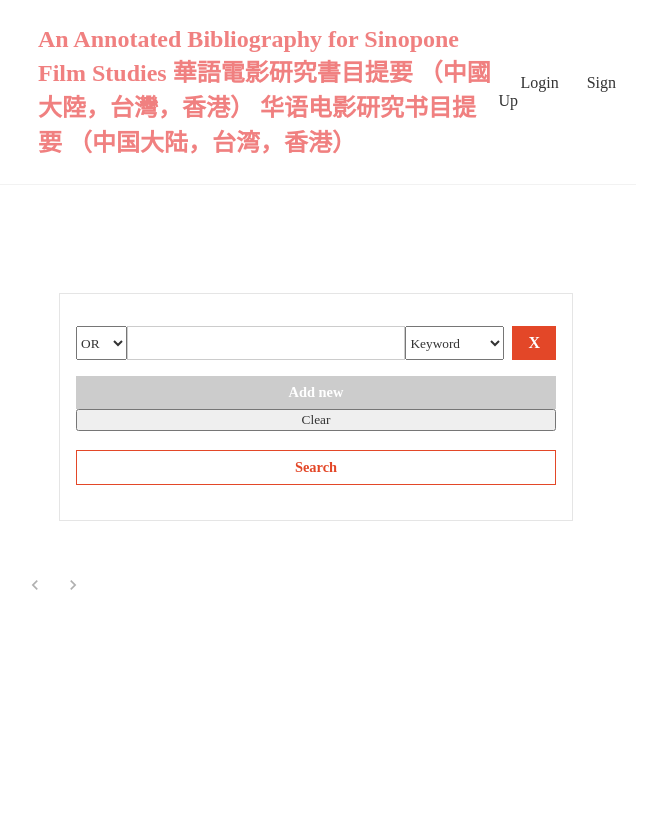
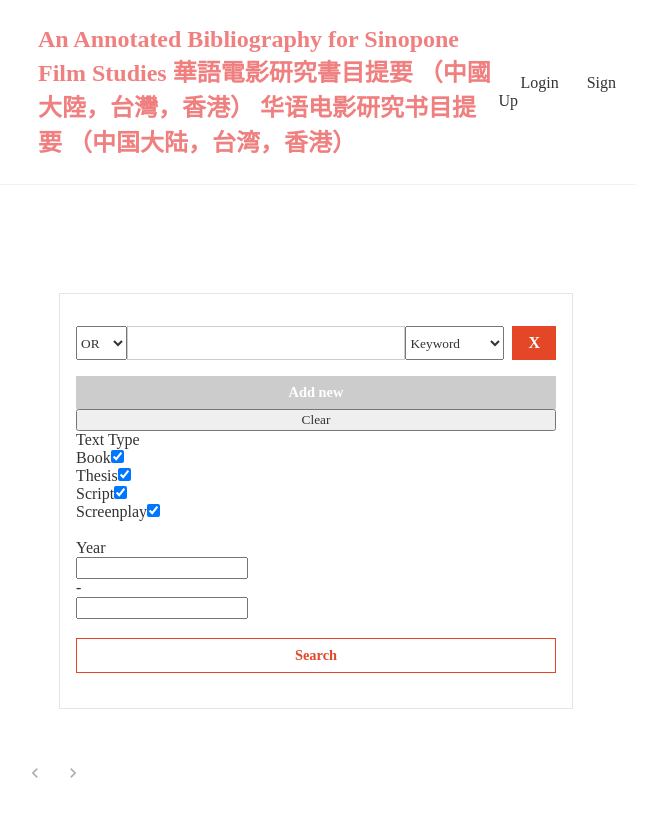
Before and after one commit to nicholasjdc/fim_collection, a React (Vite) app in the folder frontend/: page /booleanSearch in a window 1280 px wide. Shown: the top 816 px of the page, without its empty margins (324-971 px from the left). Built offline with nearby package versions, Linux system fonts and the light colour scheme.

Commit message:
Type and Year selection beginning, hiding option

```diff
--- /dev/null
+++ b/frontend/src/screen_helpers/BasicCheckbox.tsx
@@ -0,0 +1,15 @@
+
+export default function BasicCheckbox({checkValues, checkHandler}) {
+    return (
+        <div className="basicCheckbox">
+                    {checkValues.map((val, idx)=>(
+                        <div>
+                        <label>{val.name}</label>
+                        <input type="checkbox" id={val.name} name={val.name} value={val.name} checked={val.checked} onChange={checkHandler} ></input>
+                        </div>
+                    )
+
+                    )}
+        </div>
+    )
+}
--- a/frontend/src/screen_helpers/BooleanInputs.tsx
+++ b/frontend/src/screen_helpers/BooleanInputs.tsx
@@ -1,6 +1,7 @@
 import React from "react";
 import Input from "./Input";
-export default function BooleanInputs({ formValues, handleChange, handleOperatorChange, handleTypeChange, handleDeleteField, handleAddField, handleSubmit, handleClear, hiddenFields }) {
+import BasicCheckbox from "./BasicCheckbox";
+export default function BooleanInputs({ formValues, handleChange, handleOperatorChange, handleTypeChange, handleDeleteField, handleAddField, handleSubmit, handleClear, hiddenFields, checkValues }) {
   return (
     <div className="booleanInput">
       <form onSubmit={handleSubmit}>
@@ -18,21 +19,24 @@ export default function BooleanInputs({ formValues, handleChange, handleOperator
               deleteField={handleDeleteField}
             />
           ))}
+
           {!hiddenFields['add'] && ( <button className="add-btn"  onClick={handleAddField} onSubmit={handleSubmit}>
             Add new
           </button>)}
           {!hiddenFields['clear'] && ( <button className="clear-btn" onClick={handleClear}>
             Clear
           </button>)}
+
+          <p>Text Type</p>
+          <BasicCheckbox checkValues={[{'name': 'Book', 'checked': true}, {'name': 'Thesis', 'checked': true}, {'name': 'Script', 'checked': true}, {'name': 'Screenplay', 'checked': true}]} checkHandler={()=>{}}/>
+                  </div>
+                 <br></br>
+          <p>Year</p>
+          <input type="number"></input> <p>-</p> <input type="number"></input>
+          <br></br>
           {!hiddenFields['searcb'] && (   <button type="submit" className="submit-btn">
             Search
           </button>)}
-
-          <p>{hiddenFields['add']}</p>
-
-                  </div>
-
-
 
       </form>
     </div>
--- a/frontend/src/screen_helpers/Input.tsx
+++ b/frontend/src/screen_helpers/Input.tsx
@@ -1,17 +1,22 @@
 import React, { useState } from "react";
 export default function Input({ objValue, onChange, onTypeChange, onOperatorChange, index, deleteField }) {
-  const { type, value } = objValue;
+  const { type, value, op } = objValue;
+  let hiddenVals = {}
+  if(objValue['hidden']){
+    hiddenVals = objValue['hidden']
+  }
   const typeValues = ['subject', 'author', 'title', 'publication']
   return (
     <div className="input-group">
 
       <div className="input">
-
+       {!hiddenVals['op'] &&(
       <select onChange={(e) =>onOperatorChange(e, index)}>
               <option value="OR">OR</option>
               <option value="AND">AND</option>
               <option value="NOT">NOT</option>
-            </select>
+            </select>)
+}
       <input
           type={type || "text"}
           value={value || ""}
@@ -35,8 +40,9 @@ export default function Input({ objValue, onChange, onTypeChange, onOperatorChan
 
 
             </select>
-        {/* Add this */}
+        {!hiddenVals['del'] &&
         <div onClick={(e) => deleteField(e, index)}>X</div>
+}
       </div>
     </div>
   );
--- a/frontend/src/screens/Home.tsx
+++ b/frontend/src/screens/Home.tsx
@@ -20,18 +20,25 @@ const Home = () => {
   const [error, setError] = useState(null);
   const [resultPageNumber, setResultPageNumber] = useState(1);
   const [search, setSearch] = useSearchParams();
+  const [extraValues, setExtraValues] = useState({
+    'checkValues': [{ 'name': 'Book', 'checked': true }, { 'name': 'Thesis', 'checked': true }, { 'name': 'Script', 'checked': true }, { 'name': 'Screenplay', 'checked': true }],
+    'years': { 'begin': '-1', 'end': '-1' }
+  })
   const [formValues, setFormValues] = useState([{
     type: "keyword",
     op: "OR",
     value: "",
+    hidden: { 'op': true, 'del': true }
   }, {
     type: "keyword",
     op: "OR",
     value: "",
+    hidden: { 'del': true }
   }, {
     type: "keyword",
     op: "OR",
     value: "",
+    hidden: { 'del': true }
   }]);
   const handlePageChange = (
     event: React.ChangeEvent<unknown>,
@@ -50,27 +57,27 @@ const Home = () => {
     const queryParams = {};
     queryParams["resultPageNumber"] = 1;
     formValues.map((val) => {
-      if(val.value.length){
+      if (val.value.length) {
         let opKey = `${val.op}$!${val.type}`
-      if(queryParams[opKey]){
-        queryParams[opKey] = queryParams[opKey] +','+val.value
+        if (queryParams[opKey]) {
+          queryParams[opKey] = queryParams[opKey] + ',' + val.value
 
-      }else{
-        queryParams[opKey] = val.value
+        } else {
+          queryParams[opKey] = val.value
 
+        }
+      } else {
+        ;
       }
-    }else{
-      ;
-    }
     })
     setResultPageNumber(1);
     console.log(createSearchParams(queryParams).toString())
     setSearch(createSearchParams(queryParams).toString());
   };
-  const handleClear = (e) =>{
+  const handleClear = (e) => {
     e.preventDefault();
     const values = [...formValues]
-    values.map((val)=>{
+    values.map((val) => {
       val.value = ""
     })
     setFormValues(values)
@@ -90,6 +97,7 @@ const Home = () => {
       type: "keyword",
       op: "OR",
       value: "",
+      hidden: { 'del': true }
     });
     setFormValues(values);
   };
@@ -116,6 +124,11 @@ const Home = () => {
     setFormValues(values);
 
   }
+  const handleChecked = (e, index) =>{
+    e.preventDefault()
+    const tempExtraValues = extraValues
+
+}
   useEffect(() => {
     setIsPending(true);
 
@@ -140,14 +153,14 @@ const Home = () => {
 
   return (
     <div className="home">
-        {<BooleanInputs hiddenFields = {{'add':true, 'clear':true}} handleClear={handleClear}handleSubmit = {handleSubmit}formValues={formValues} handleChange={handleChange} handleOperatorChange={handleOperatorChange} handleTypeChange={handleTypeChange} handleDeleteField={handleDeleteField} handleAddField={handleAddField}/>}
+      {<BooleanInputs checkValues={extraValues['checkValues']}hiddenFields={{ 'add': true }} handleClear={handleClear} handleSubmit={handleSubmit} formValues={formValues} handleChange={handleChange} handleOperatorChange={handleOperatorChange} handleTypeChange={handleTypeChange} handleDeleteField={handleDeleteField} handleAddField={handleAddField} />}
 
       {<PageinatedBookList books={books} bookResultCount={bookResultCount}
         resultPageNumber={resultPageNumber}
         handlePageChange={handlePageChange}
         isPending={isPending}
         error={error} />
-  }
+      }
 
     </div>
   );
```
Also changed, not shown: 1 other file (tests, documents, lock files or other folders).
